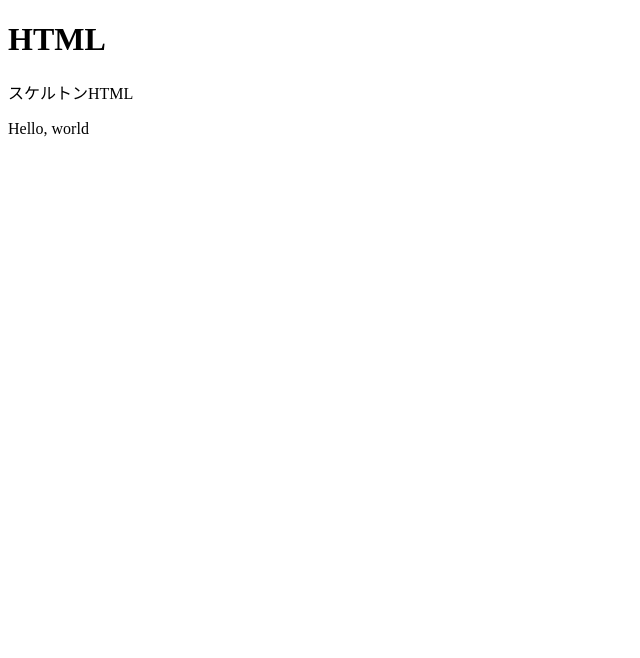
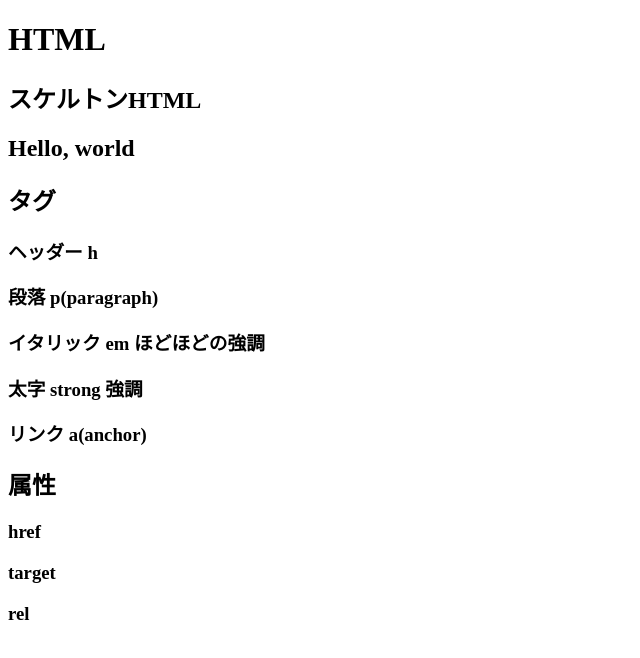
Before and after one commit to kimsho033/mypfpage, a plain HTML site: page menu_html.html in a window 1280 px wide. Shown: the whole page, without its empty margins (0-640 px from the left). Drawn offline with Linux system fonts and the light colour scheme.

Commit message:
add prac 2.3 contents

```diff
--- a/menu_html.html
+++ b/menu_html.html
@@ -6,7 +6,22 @@
   </head>
   <body>
     <h1>HTML</h1>
-    <p>スケルトンHTML</p>
-    <p>Hello, world</p>
+
+    <h2>スケルトンHTML</h2>
+
+    <h2>Hello, world</h2>
+
+    <h2>タグ</h2>
+    <h3>ヘッダー h</h3>
+    <h3>段落 p(paragraph)</h3>
+    <h3>イタリック em ほどほどの強調</h3>
+    <h3>太字 strong 強調</h3>
+    <h3>リンク a(anchor)</h3>
+
+    <h2>属性</h2>
+    <h3>href</h3>
+    <h3>target</h3>
+    <h3>rel</h3>
+
   </body>
 </html>
```
